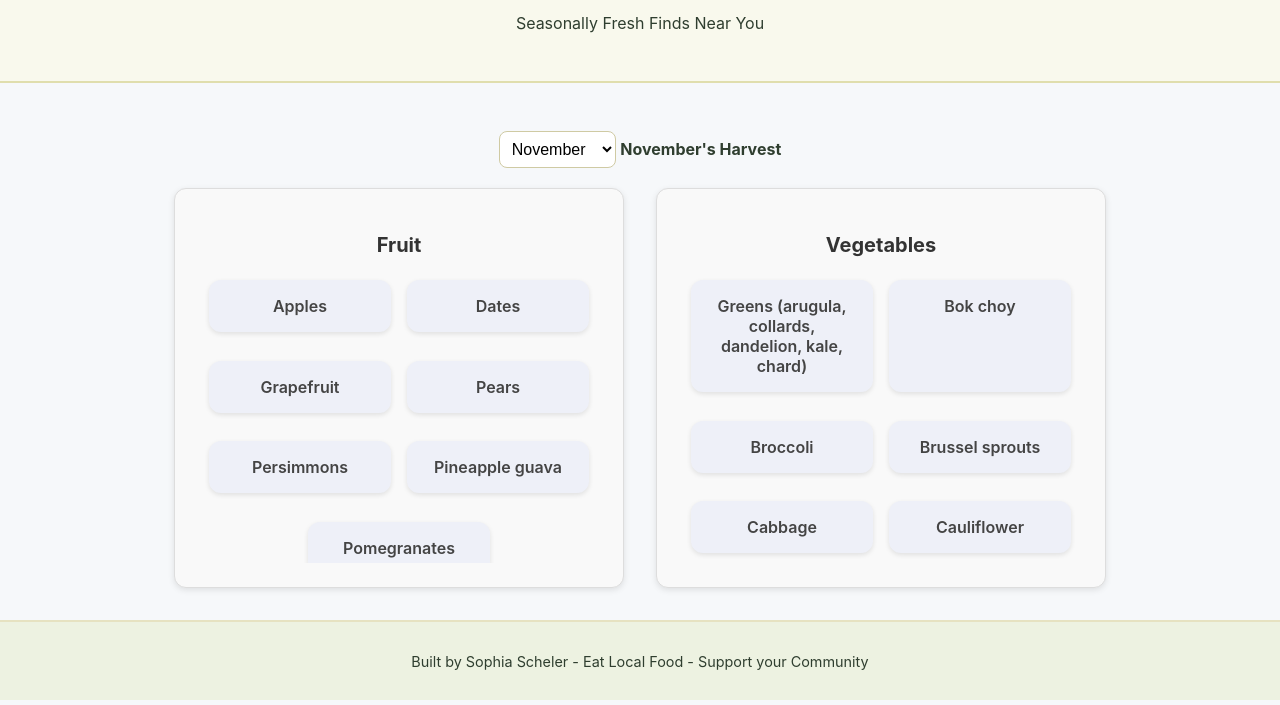
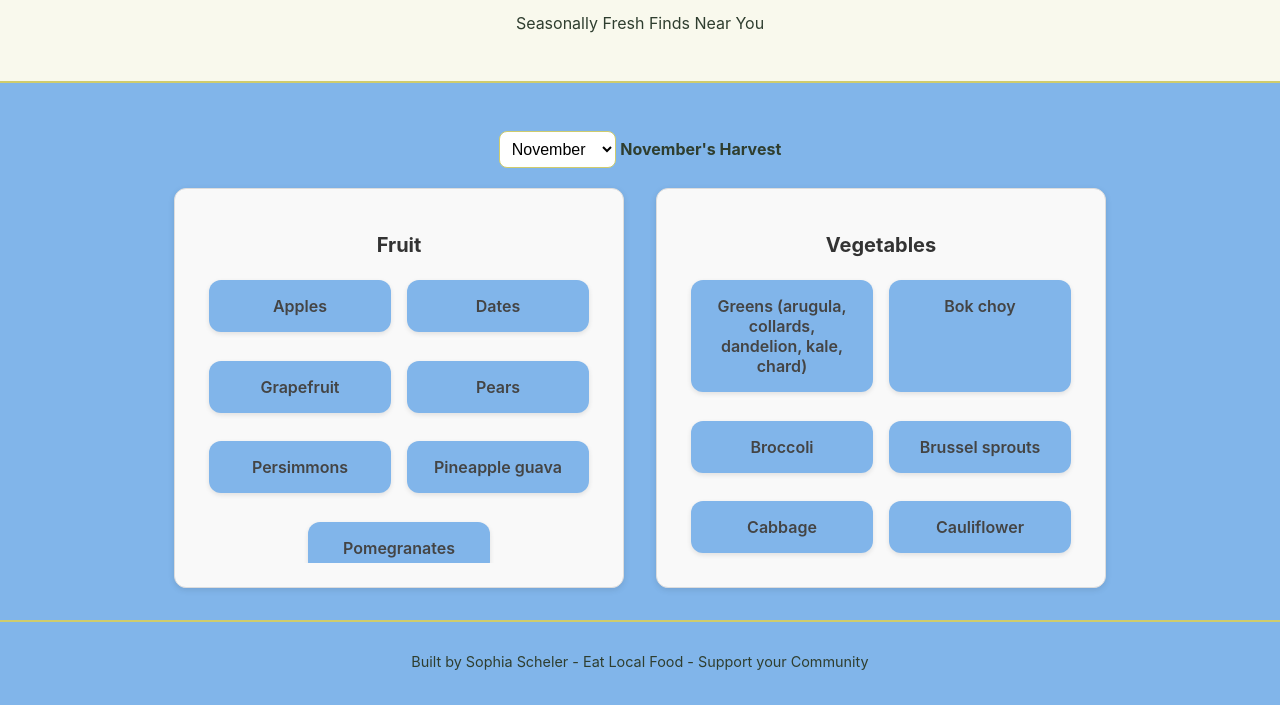
Before and after one commit to sophiahafeli/salu-salo, a plain HTML site: page index.html in a window 1280 px wide. Shown: the part 95-800 px from the top of the page. Drawn offline with Linux system fonts and the light colour scheme.

Commit message:
color edit

```diff
--- a/style.css
+++ b/style.css
@@ -1,6 +1,6 @@
 body {
   font-family: 'Inter', sans-serif;
-  background-color: #f6f8fa;
+  background-color: #81b5ea;
   color: #2f3e2f;
   margin: 0;
   padding: 0;
@@ -10,7 +10,7 @@ body {
 header {
   background-color: #f9f9ed;
   padding: 2rem 1rem;
-  border-bottom: 2px solid #e0dead;
+  border-bottom: 2px solid #cfcc6d;
 }
 
 h1 {
@@ -22,7 +22,7 @@ select {
   padding: 0.5rem;
   margin-top: 1rem;
   font-size: 1rem;
-  border: 1px solid #cfcaa3;
+  border: 1px solid #cfcc6d;
   border-radius: 8px;
   background-color: white;
 }
@@ -41,7 +41,7 @@ ul {
 }
 
 li {
-  background-color: #eef0f8;
+  background-color: #81b5ea;
   padding: 1rem;
   border-radius: 12px;
   box-shadow: 0 2px 5px rgba(0, 0, 0, 0.1);
@@ -50,10 +50,10 @@ li {
 }
 
 footer {
-  background-color: #edf2e1;
+  background-color: #81b5ea;
   padding: 1rem;
   font-size: 0.9rem;
-  border-top: 2px solid #e6e2c1;
+  border-top: 2px solid #cfcc6d;
 }
 
 #produce {
```
